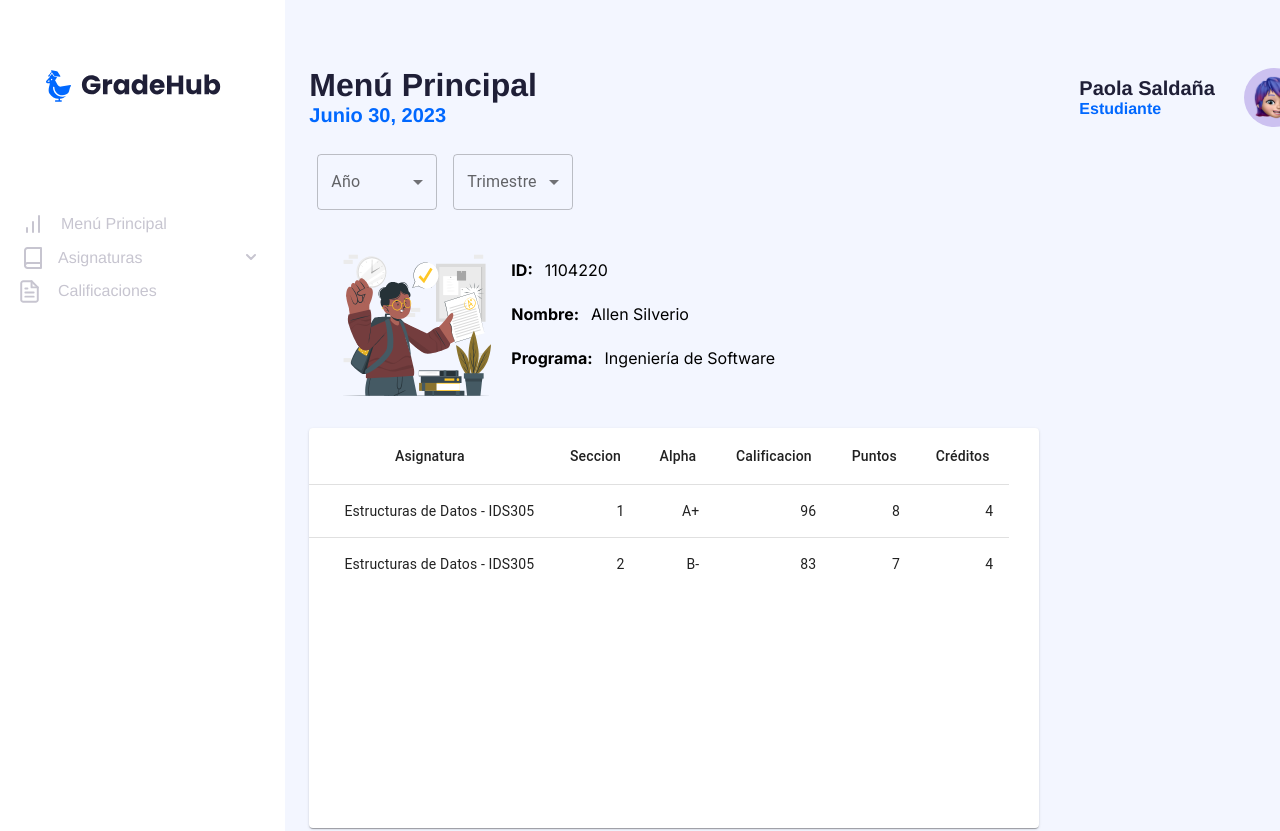
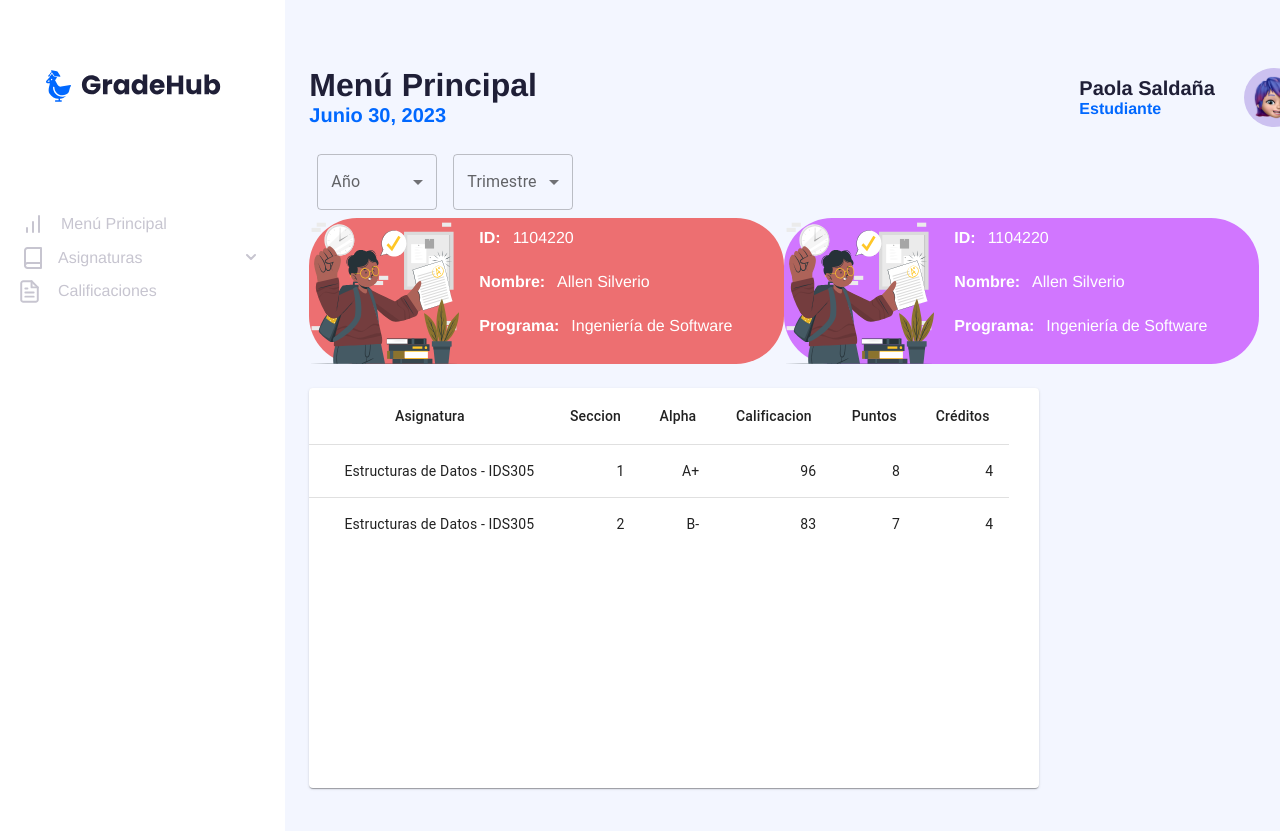
Before and after one commit to LuisElPoti/Aplicacion-calculo-indice-academico, a Next.js app: page /Estudiante/ReporteCalificaciones in a window 1280 px wide. Shown: the top 831 px of the page. Built offline with nearby package versions, Linux system fonts and the light colour scheme.

Commit message:
tarjetas en componentes

```diff
--- a/app/Estudiante/ReporteCalificaciones/page.js
+++ b/app/Estudiante/ReporteCalificaciones/page.js
@@ -2,6 +2,7 @@ import React from 'react'
 import FiltroReportes from '../../components/FiltroReportes';
 import TablaBasica from '../../components/TablaBasica';
 import Tarjeta from '../../components/Tarjeta';
+import BotonGuardar from '../../components/BotonGuardar';
 
 export default function ReporteCalificaciones() {
   const menuItemsYear = [
@@ -41,9 +42,14 @@ return (
 
   <FiltroReportes items={menuItemsYear} label="Año"/>
   <FiltroReportes items={menuItemsTrimestre} label="Trimestre"/>
+
   </div>
 
-  <Tarjeta headerValues={headerValues} backgroundColor="#ED6F71"/>
+  <div className='contenedor-tarjetas flex mb-6'>
+  <Tarjeta headerValues={headerValues} className="bg-tarjeta-roja"/>
+  <Tarjeta headerValues={headerValues} className="bg-tarjeta-morada"/>
+  </div>
+
   <TablaBasica headers={headers} data={data} />
 
 
--- a/app/components/Tarjeta.js
+++ b/app/components/Tarjeta.js
@@ -1,9 +1,9 @@
 import React from 'react';
 import Image from 'next/image';
 
-export default function Tarjeta({ headerValues }) {
+export default function Tarjeta({ headerValues, className }) {
   return (
-    <div className='tarjeta flex bg-tarjeta-roja p-5 m-3'>
+    <div className={`tarjeta flex ${className}`}>
       <Image src="/images/cuate.svg" width={150} height={300} />
       <div className='content pl-5'>
         {headerValues.map((header) => (
--- a/styles/globals.css
+++ b/styles/globals.css
@@ -1071,7 +1071,6 @@
 }
 
 .crear-usuario-form .nombre-textbox {
-
   background-color: #F6F5EA;
   border-radius: 25px;
   box-shadow: 2px 2px 2px gray;
@@ -1110,3 +1109,24 @@
   justify-content: center;
   align-items: center;
  }
+
+ /* Tarjeta Reporte calificaciones */
+.bg-tarjeta-roja {
+  background-color: #ED6F71;
+  width: 475px;
+  height: 150px;
+  border-radius: 48px;
+  color: white;
+  font-family: "Poppins-SemiBold", Helvetica;;
+  height: fit-content;
+}
+
+.bg-tarjeta-morada {
+  background-color: #D176FF;
+  width: 475px;
+  height: 150px;
+  border-radius: 48px;
+  color: white;
+  font-family: "Poppins-SemiBold", Helvetica;;
+  height: fit-content;
+}
```
